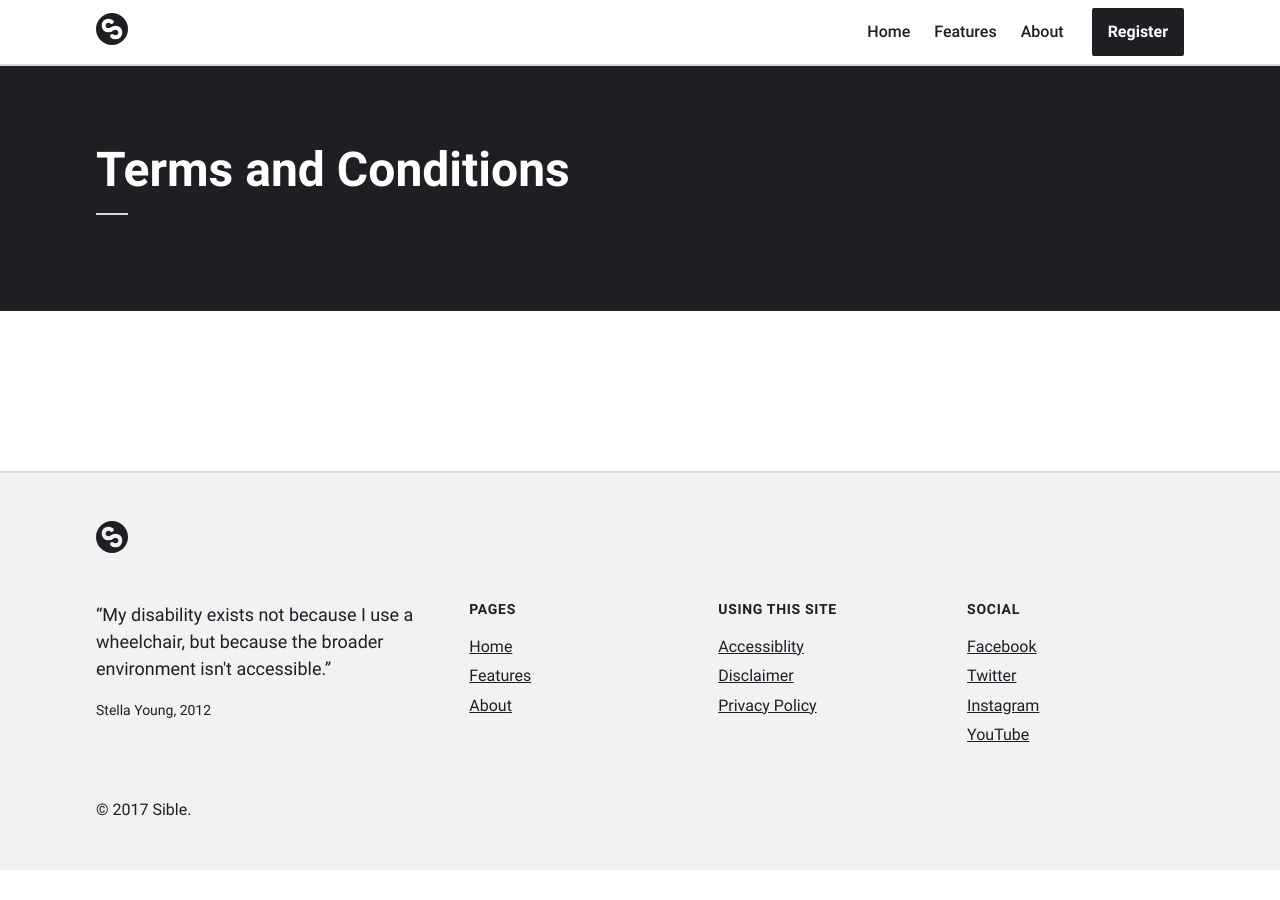
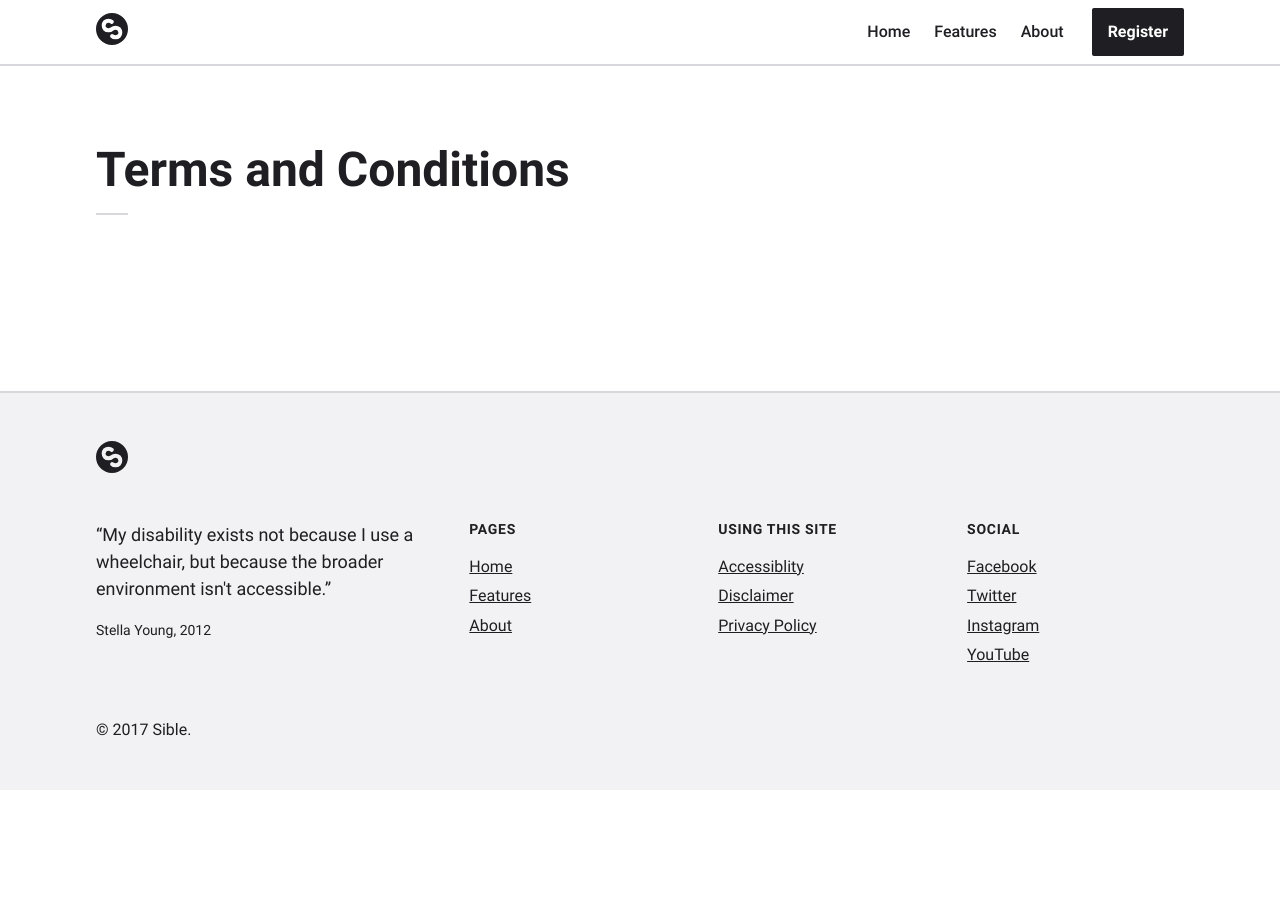
Before and after one commit to scottdejonge/sible.org, a Jekyll site: the page built from pages/site/terms-and-conditions.md, in a window 1280 px wide. Built offline with Jekyll 4.4.1, drawn with Linux system fonts in a browser that asks for light colours.

Commit message:
Page header white

```diff
--- a/_includes/section/page-header.html
+++ b/_includes/section/page-header.html
@@ -1,5 +1,5 @@
 <section class="section">
-  <div class="section-inner padding-vertical-xl background-dark color-white">
+  <div class="section-inner padding-top-xl">
     <div class="container">
       <h1 class="title title-xl font-weight-bold no-margin">{{ page.title }}</h1>
         <hr class="divider">
```
